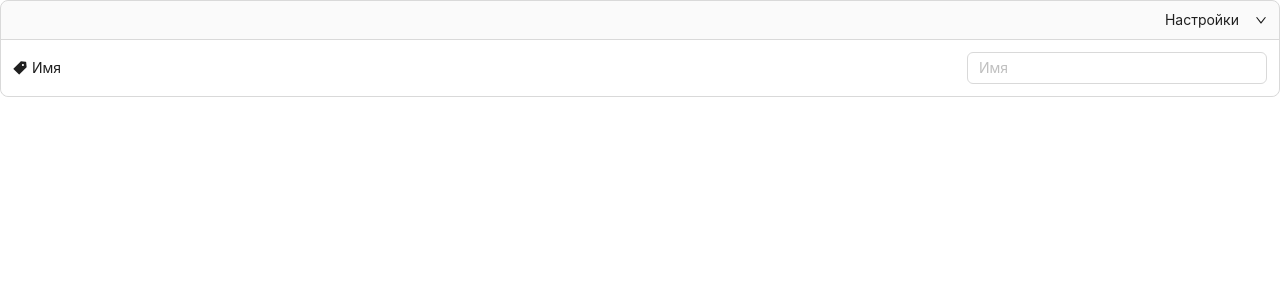
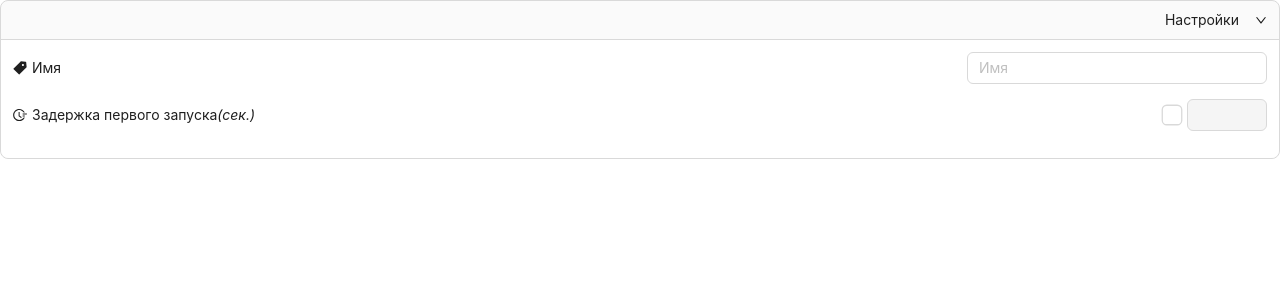
Before and after one commit to DaniilRalf/for-node-red-timer, a React (Create React App) app: page / in a window 1280 px wide. Shown: the top 300 px of the page. Built offline with nearby package versions, Linux system fonts and the light colour scheme.

Commit message:
add delay block; fix structure

```diff
--- a/src/components/assets/styles.ts
+++ b/src/components/assets/styles.ts
@@ -1,26 +1,21 @@
 /** styles for timer-delay component */
 export const styleComponents = {
-    collapseBlock: {
-        width: '100%'
-    },
+    collapseBlock: {width: '100%'},
     childBlock : {
         nameBlock: {
-            main: {
-                display: 'flex',
-                justifyContent: 'space-between'
-            },
-            title: {
-                display: 'flex',
-                alignItems: 'center'
-            },
-            input: {
-                width: '300px'
-            },
-            icon: {
-                marginRight: '5px',
-            }
+            main: {display: 'flex', justifyContent: 'space-between', marginBottom: '15px'},
+            title: {display: 'flex', alignItems: 'center'},
+            input: {width: '300px'},
+            icon: {marginRight: '5px'}
         },
-        timerBlock: {},
+        timerDelayBlock: {
+            main: {display: 'flex', justifyContent: 'space-between', marginBottom: '15px'},
+            title: {display: 'flex', alignItems: 'center'},
+            icon: {marginRight: '5px'},
+            active: {display: 'flex', justifyContent: 'end'},
+            checkbox: {marginRight: '7px', transform: 'scale(1.3)'},
+            input: {width: '80px'}
+        },
     }
 }
 /** styles for timer-delay ANTD library */
--- /dev/null
+++ b/src/components/assets/types.ts
@@ -0,0 +1,15 @@
+export interface TimerConfInterface {
+    isOpen: boolean,
+    nodeName: string,
+    delay: {
+        isDelay: boolean,
+        delayValue: number | null
+    }
+}
+
+/** PROPS INTERFACE============================== */
+export type PropsNodeNameType = {
+    timerConf: TimerConfInterface,
+    setTimerConf: any
+}
+export type PropsDelayType = PropsNodeNameType
--- /dev/null
+++ b/src/components/components/delay-setting.tsx
@@ -0,0 +1,51 @@
+import React from 'react';
+import {styleComponents} from "../assets/styles";
+import {FieldTimeOutlined} from "@ant-design/icons";
+import {Checkbox, Input} from "antd";
+import {PropsDelayType} from "../assets/types";
+import {CheckboxChangeEvent} from "antd/es/checkbox";
+
+const DelaySetting = ({timerConf, setTimerConf}: PropsDelayType) => {
+
+    /** set data DELAY VALUE */
+    const setDataDelayValue = (data: string): void => {
+        const newTimerConf = JSON.parse(JSON.stringify(timerConf))
+        newTimerConf.delay.delayValue = Number(data)
+        setTimerConf(newTimerConf)
+    }
+
+    /** set data DELAY IS ACTIVE */
+    const setDataDelayActive = (data: CheckboxChangeEvent): void => {
+        const newTimerConf = JSON.parse(JSON.stringify(timerConf))
+        newTimerConf.delay.isDelay = data.target.checked
+        setTimerConf(newTimerConf)
+    }
+
+
+    return (
+        <div style={styleComponents.childBlock.timerDelayBlock.main}>
+
+            <div style={styleComponents.childBlock.timerDelayBlock.title}>
+                <p style={styleComponents.childBlock.timerDelayBlock.icon}><FieldTimeOutlined /></p>
+                {/*TODO: add translate*/}
+                <p>Задержка первого запуска<dfn>(сек.)</dfn></p>
+            </div>
+
+            <div style={styleComponents.childBlock.timerDelayBlock.active}>
+                <Checkbox style={styleComponents.childBlock.timerDelayBlock.checkbox}
+                          checked={timerConf.delay.isDelay}
+                          onChange={(el: CheckboxChangeEvent) => setDataDelayActive(el)}
+                />
+                <Input placeholder=""
+                       style={styleComponents.childBlock.timerDelayBlock.input}
+                       type={'number'} min={0} step={1}
+                       disabled={!timerConf.delay.isDelay}
+                       value={timerConf.delay.delayValue ?? ''}
+                       onChange={(el) => setDataDelayValue(el.target.value)}
+                />
+            </div>
+
+        </div>
+    )
+}
+export default DelaySetting
--- /dev/null
+++ b/src/components/components/name-settings.tsx
@@ -0,0 +1,34 @@
+import React from 'react';
+import {styleComponents} from "../assets/styles";
+import {TagFilled} from "@ant-design/icons";
+import {Input} from "antd";
+import {PropsNodeNameType} from "../assets/types";
+
+
+const NameSettings = ({timerConf, setTimerConf}: PropsNodeNameType) => {
+
+    /** set data NODE_NAME */
+    const setDataNodeName = (data: string): void => {
+        const newTimerConf = JSON.parse(JSON.stringify(timerConf))
+        newTimerConf.nodeName = data
+        setTimerConf(newTimerConf)
+    }
+
+
+    return (
+        <div style={styleComponents.childBlock.nameBlock.main}>
+            <div style={styleComponents.childBlock.nameBlock.title}>
+                <p style={styleComponents.childBlock.nameBlock.icon}><TagFilled /></p>
+                {/*TODO: add translate*/}
+                <p>Имя</p>
+            </div>
+            {/*TODO: add translate*/}
+            <Input placeholder="Имя"
+                   style={styleComponents.childBlock.nameBlock.input}
+                   value={timerConf.nodeName}
+                   onChange={(el) => setDataNodeName(el.target.value)}
+            />
+        </div>
+    )
+}
+export default NameSettings
--- a/src/components/timer.tsx
+++ b/src/components/timer.tsx
@@ -1,19 +1,20 @@
-import React, {useEffect, useState} from 'react'
-import {Collapse, Input} from "antd"
-import {TagFilled} from "@ant-design/icons";
+import React, {useEffect, useMemo, useState} from 'react'
+import {Collapse} from "antd"
 import {styleAntdCustom, styleComponents} from "./assets/styles";
-
-interface TimerConfInterface {
-    isOpen: boolean,
-    nodeName: string,
-}
+import NameSettings from "./components/name-settings";
+import {PropsDelayType, PropsNodeNameType, TimerConfInterface} from "./assets/types";
+import DelaySetting from "./components/delay-setting";
 
 const IS_OPEN_COLLAPSE = true
 
 // TODO: мок дата, она будет приходить из пропса
 const mockData: TimerConfInterface = {
     isOpen: true,
-    nodeName: ''
+    nodeName: '',
+    delay: {
+        isDelay: false,
+        delayValue: null,
+    }
 }
 
 /** timer-delay component */
@@ -27,6 +28,7 @@ const Timer = () => {
 
     /** set data when initializing the component */
     const setDataOnInit = (): void => {
+        // TODO: засунуть в переменную timerConf данные из пропсов
         mockData.isOpen = IS_OPEN_COLLAPSE
         setTimerConf(mockData)
     }
@@ -38,12 +40,14 @@ const Timer = () => {
         setTimerConf(newTimerConf)
     }
 
-    /** set data NODE_NAME */
-    const setDataNodeName = (data: string): void => {
-        const newTimerConf = JSON.parse(JSON.stringify(timerConf))
-        newTimerConf.nodeName = data
-        setTimerConf(newTimerConf)
-    }
+    const propsNameSetting = useMemo<PropsNodeNameType>(() => (
+        {timerConf, setTimerConf}
+    ), [timerConf])
+
+    const propsDelaySetting = useMemo<PropsDelayType>(() => (
+        {timerConf, setTimerConf}
+    ), [timerConf])
+
 
 
 
@@ -53,7 +57,7 @@ const Timer = () => {
                 size="small"
                 expandIconPosition={'end'}
                 style={styleComponents.collapseBlock}
-                /** default open or close collapse*/
+                /** default open or close collapse */
                 activeKey={timerConf.isOpen ? ['conf-default'] : ['']}
                 onChange={setDataOnOpenCollapse}
                 items={[{
@@ -62,28 +66,12 @@ const Timer = () => {
                     label: 'Настройки',
                     children:
                         <>
-
-                            {/** NAME setting */}
-                            <div style={styleComponents.childBlock.nameBlock.main}>
-                                <div style={styleComponents.childBlock.nameBlock.title}>
-                                    <p style={styleComponents.childBlock.nameBlock.icon}><TagFilled /></p>
-                                    {/*TODO: add translate*/}
-                                    <p>Имя</p>
-                                </div>
-                                {/*TODO: add translate*/}
-                                <Input placeholder="Имя"
-                                       style={styleComponents.childBlock.nameBlock.input}
-                                       value={timerConf.nodeName}
-                                       onChange={(el) => setDataNodeName(el.target.value)}
-                                />
-                            </div>
-
-                            {/** TIMER setting */}
-                            <div style={styleComponents.collapseBlock}></div>
-
+                            <NameSettings {...propsNameSetting} />
+                            <DelaySetting {...propsDelaySetting} />
                         </>
                 }]}
             />
+            {/*<div className="" onClick={() => console.log(timerConf)}>asdasd</div>*/}
             <style>{styleAntdCustom}</style>
         </div>
     )
```
